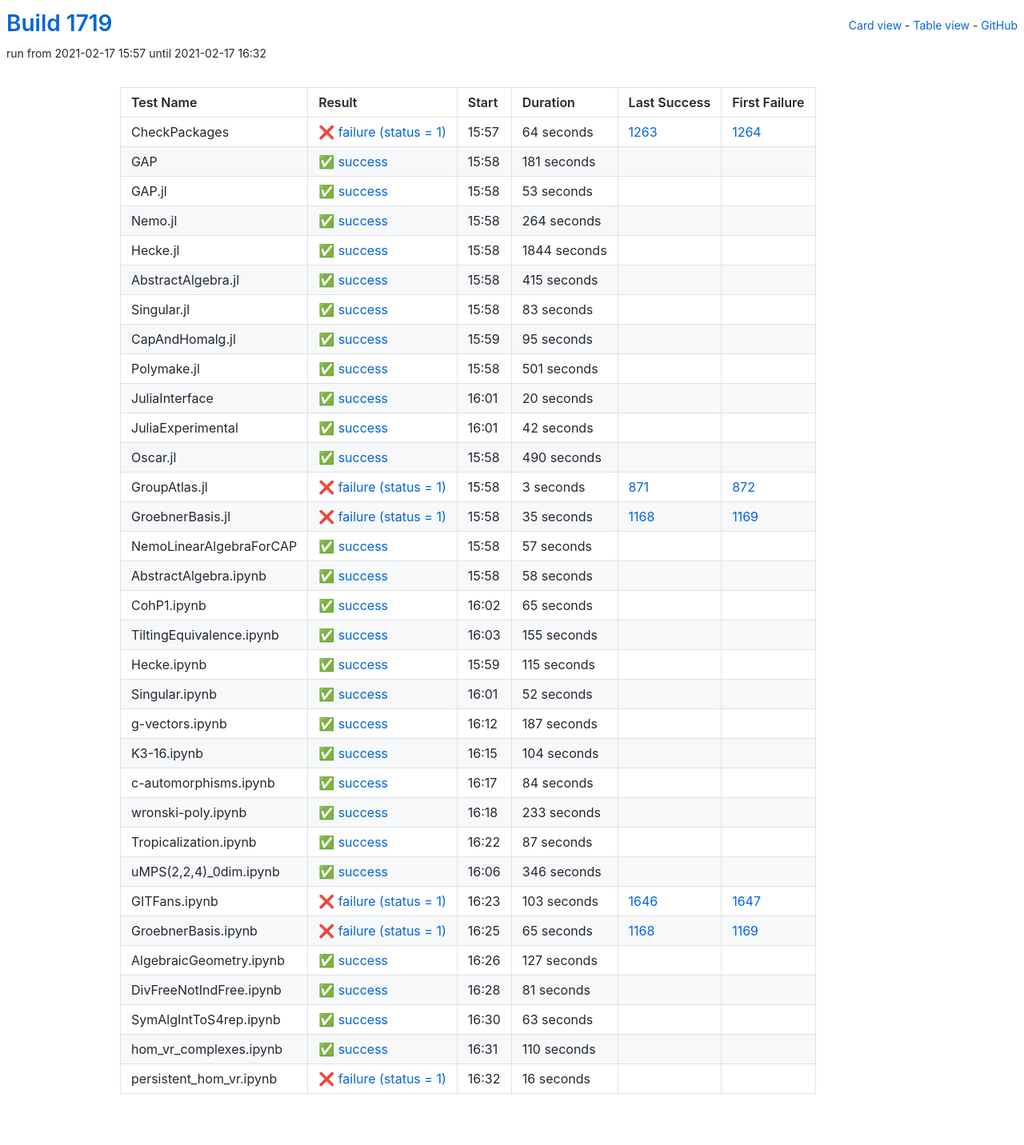
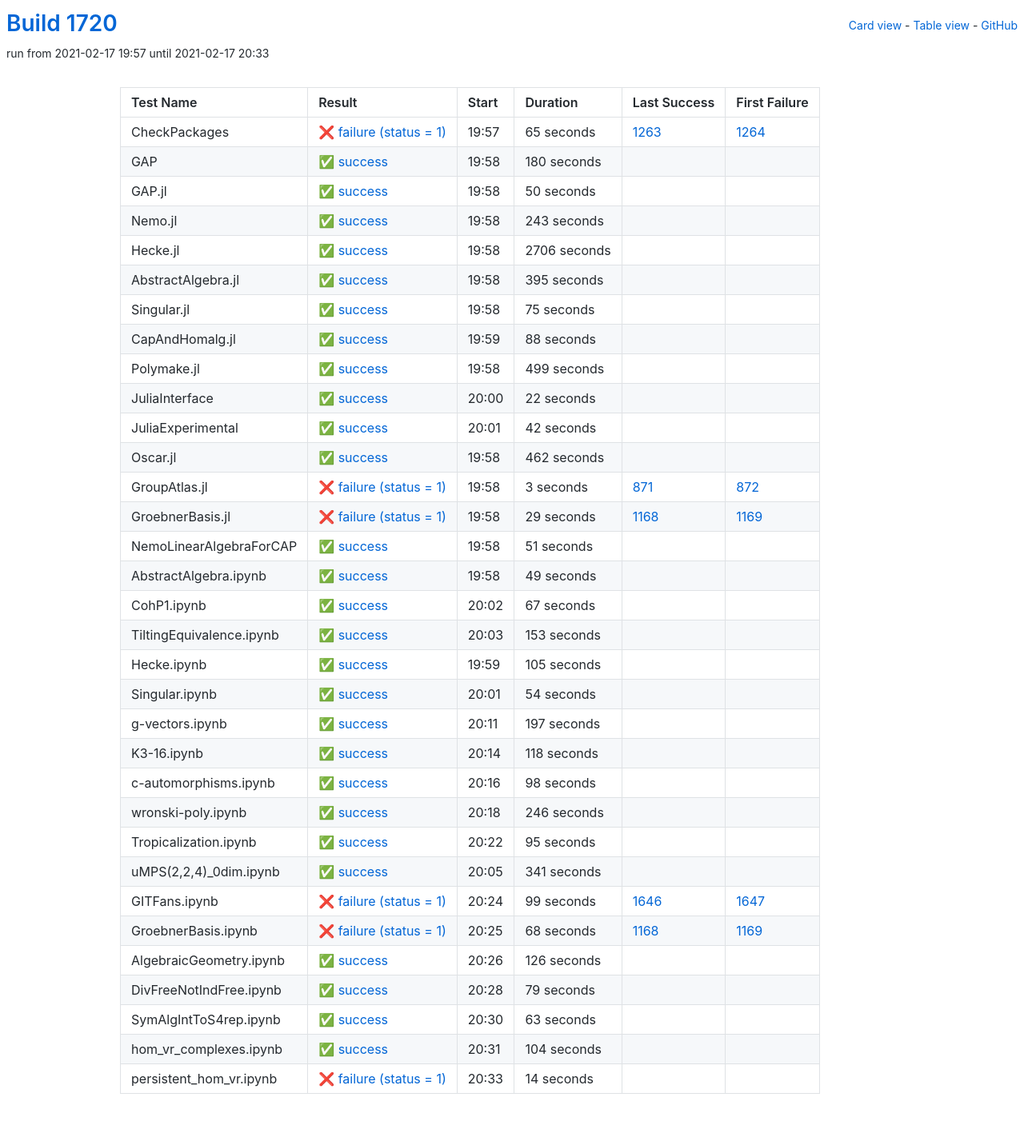
Before and after one commit to oscar-system/oscar-ci-status-stable, a Jekyll site: the page built from table.html, in a window 1280 px wide. Shown: the whole page at 80% size. Built offline with Jekyll 4.4.1, drawn with Linux system fonts in a browser that asks for light colours.

Commit message:
Build #1720

```diff
--- a/_data/ci.yml
+++ b/_data/ci.yml
@@ -1,6 +1,6 @@
 ---
-build: 1719
-build_url: https://oscarci.mathematik.uni-kl.de/job/oscar-stable/1719/
+build: 1720
+build_url: https://oscarci.mathematik.uni-kl.de/job/oscar-stable/1720/
 job: oscar-stable
 organization: oscar-system
 repo: oscar-ci-status-stable
@@ -8,128 +8,128 @@ repourl: https://github.com/oscar-system/oscar-ci-status-stable
 tests:
 - name: CheckPackages
   id: checkpackages
-  log: https://oscarci.mathematik.uni-kl.de/job/oscar-stable/1719/artifact/logs/build-1719/CheckPackages.log
-  start: 2021-02-17 15:57
+  log: https://oscarci.mathematik.uni-kl.de/job/oscar-stable/1720/artifact/logs/build-1720/CheckPackages.log
+  start: 2021-02-17 19:57
   success: false
   exitcode: 1
   status: failure
-  duration: 64
+  duration: 65
   last_success: 1263
   last_success_url: https://oscarci.mathematik.uni-kl.de/job/oscar-stable/1263/
   first_failure: 1264
   first_failure_url: https://oscarci.mathematik.uni-kl.de/job/oscar-stable/1264/
 - name: GAP
   id: gap
-  log: https://oscarci.mathematik.uni-kl.de/job/oscar-stable/1719/artifact/logs/build-1719/GAP.log
-  start: 2021-02-17 15:58
+  log: https://oscarci.mathematik.uni-kl.de/job/oscar-stable/1720/artifact/logs/build-1720/GAP.log
+  start: 2021-02-17 19:58
   success: true
   exitcode: 0
   status: success
-  duration: 181
+  duration: 180
   last_success: false
   last_success_url:
   first_failure: false
   first_failure_url:
 - name: GAP.jl
   id: gap-jl
-  log: https://oscarci.mathematik.uni-kl.de/job/oscar-stable/1719/artifact/logs/build-1719/GAP.jl.log
-  start: 2021-02-17 15:58
+  log: https://oscarci.mathematik.uni-kl.de/job/oscar-stable/1720/artifact/logs/build-1720/GAP.jl.log
+  start: 2021-02-17 19:58
   success: true
   exitcode: 0
   status: success
-  duration: 53
+  duration: 50
   last_success: false
   last_success_url:
   first_failure: false
   first_failure_url:
 - name: Nemo.jl
   id: nemo-jl
-  log: https://oscarci.mathematik.uni-kl.de/job/oscar-stable/1719/artifact/logs/build-1719/Nemo.jl.log
-  start: 2021-02-17 15:58
+  log: https://oscarci.mathematik.uni-kl.de/job/oscar-stable/1720/artifact/logs/build-1720/Nemo.jl.log
+  start: 2021-02-17 19:58
   success: true
   exitcode: 0
   status: success
-  duration: 264
+  duration: 243
   last_success: false
   last_success_url:
   first_failure: false
   first_failure_url:
 - name: Hecke.jl
   id: hecke-jl
-  log: https://oscarci.mathematik.uni-kl.de/job/oscar-stable/1719/artifact/logs/build-1719/Hecke.jl.log
-  start: 2021-02-17 15:58
+  log: https://oscarci.mathematik.uni-kl.de/job/oscar-stable/1720/artifact/logs/build-1720/Hecke.jl.log
+  start: 2021-02-17 19:58
   success: true
   exitcode: 0
   status: success
-  duration: 1844
+  duration: 2706
   last_success: false
   last_success_url:
   first_failure: false
   first_failure_url:
 - name: AbstractAlgebra.jl
   id: abstractalgebra-jl
-  log: https://oscarci.mathematik.uni-kl.de/job/oscar-stable/1719/artifact/logs/build-1719/AbstractAlgebra.jl.log
-  start: 2021-02-17 15:58
+  log: https://oscarci.mathematik.uni-kl.de/job/oscar-stable/1720/artifact/logs/build-1720/AbstractAlgebra.jl.log
+  start: 2021-02-17 19:58
   success: true
   exitcode: 0
   status: success
-  duration: 415
+  duration: 395
   last_success: false
   last_success_url:
   first_failure: false
   first_failure_url:
 - name: Singular.jl
   id: singular-jl
-  log: https://oscarci.mathematik.uni-kl.de/job/oscar-stable/1719/artifact/logs/build-1719/Singular.jl.log
-  start: 2021-02-17 15:58
+  log: https://oscarci.mathematik.uni-kl.de/job/oscar-stable/1720/artifact/logs/build-1720/Singular.jl.log
+  start: 2021-02-17 19:58
   success: true
   exitcode: 0
   status: success
-  duration: 83
+  duration: 75
   last_success: false
   last_success_url:
   first_failure: false
   first_failure_url:
 - name: CapAndHomalg.jl
   id: capandhomalg-jl
-  log: https://oscarci.mathematik.uni-kl.de/job/oscar-stable/1719/artifact/logs/build-1719/CapAndHomalg.jl.log
-  start: 2021-02-17 15:59
+  log: https://oscarci.mathematik.uni-kl.de/job/oscar-stable/1720/artifact/logs/build-1720/CapAndHomalg.jl.log
+  start: 2021-02-17 19:59
   success: true
   exitcode: 0
   status: success
-  duration: 95
+  duration: 88
   last_success: false
   last_success_url:
   first_failure: false
   first_failure_url:
 - name: Polymake.jl
   id: polymake-jl
-  log: https://oscarci.mathematik.uni-kl.de/job/oscar-stable/1719/artifact/logs/build-1719/Polymake.jl.log
-  start: 2021-02-17 15:58
+  log: https://oscarci.mathematik.uni-kl.de/job/oscar-stable/1720/artifact/logs/build-1720/Polymake.jl.log
+  start: 2021-02-17 19:58
   success: true
   exitcode: 0
   status: success
-  duration: 501
+  duration: 499
   last_success: false
   last_success_url:
   first_failure: false
   first_failure_url:
 - name: JuliaInterface
   id: juliainterface
-  log: https://oscarci.mathematik.uni-kl.de/job/oscar-stable/1719/artifact/logs/build-1719/JuliaInterface.log
-  start: 2021-02-17 16:01
+  log: https://oscarci.mathematik.uni-kl.de/job/oscar-stable/1720/artifact/logs/build-1720/JuliaInterface.log
+  start: 2021-02-17 20:00
   success: true
   exitcode: 0
   status: success
-  duration: 20
+  duration: 22
   last_success: false
   last_success_url:
   first_failure: false
   first_failure_url:
 - name: JuliaExperimental
   id: juliaexperimental
-  log: https://oscarci.mathematik.uni-kl.de/job/oscar-stable/1719/artifact/logs/build-1719/JuliaExperimental.log
-  start: 2021-02-17 16:01
+  log: https://oscarci.mathematik.uni-kl.de/job/oscar-stable/1720/artifact/logs/build-1720/JuliaExperimental.log
+  start: 2021-02-17 20:01
   success: true
   exitcode: 0
   status: success
@@ -140,20 +140,20 @@ tests:
   first_failure_url:
 - name: Oscar.jl
   id: oscar-jl
-  log: https://oscarci.mathematik.uni-kl.de/job/oscar-stable/1719/artifact/logs/build-1719/Oscar.jl.log
-  start: 2021-02-17 15:58
+  log: https://oscarci.mathematik.uni-kl.de/job/oscar-stable/1720/artifact/logs/build-1720/Oscar.jl.log
+  start: 2021-02-17 19:58
   success: true
   exitcode: 0
   status: success
-  duration: 490
+  duration: 462
   last_success: false
   last_success_url:
   first_failure: false
   first_failure_url:
 - name: GroupAtlas.jl
   id: groupatlas-jl
-  log: https://oscarci.mathematik.uni-kl.de/job/oscar-stable/1719/artifact/logs/build-1719/GroupAtlas.jl.log
-  start: 2021-02-17 15:58
+  log: https://oscarci.mathematik.uni-kl.de/job/oscar-stable/1720/artifact/logs/build-1720/GroupAtlas.jl.log
+  start: 2021-02-17 19:58
   success: false
   exitcode: 1
   status: failure
@@ -164,212 +164,212 @@ tests:
   first_failure_url: https://oscarci.mathematik.uni-kl.de/job/oscar-stable/872/
 - name: GroebnerBasis.jl
   id: groebnerbasis-jl
-  log: https://oscarci.mathematik.uni-kl.de/job/oscar-stable/1719/artifact/logs/build-1719/GroebnerBasis.jl.log
-  start: 2021-02-17 15:58
+  log: https://oscarci.mathematik.uni-kl.de/job/oscar-stable/1720/artifact/logs/build-1720/GroebnerBasis.jl.log
+  start: 2021-02-17 19:58
   success: false
   exitcode: 1
   status: failure
-  duration: 35
+  duration: 29
   last_success: 1168
   last_success_url: https://oscarci.mathematik.uni-kl.de/job/oscar-stable/1168/
   first_failure: 1169
   first_failure_url: https://oscarci.mathematik.uni-kl.de/job/oscar-stable/1169/
 - name: NemoLinearAlgebraForCAP
   id: nemolinearalgebraforcap
-  log: https://oscarci.mathematik.uni-kl.de/job/oscar-stable/1719/artifact/logs/build-1719/NemoLinearAlgebraForCAP.log
-  start: 2021-02-17 15:58
+  log: https://oscarci.mathematik.uni-kl.de/job/oscar-stable/1720/artifact/logs/build-1720/NemoLinearAlgebraForCAP.log
+  start: 2021-02-17 19:58
   success: true
   exitcode: 0
   status: success
-  duration: 57
+  duration: 51
   last_success: false
   last_success_url:
   first_failure: false
   first_failure_url:
 - name: AbstractAlgebra.ipynb
   id: abstractalgebra-ipynb
-  log: https://oscarci.mathematik.uni-kl.de/job/oscar-stable/1719/artifact/logs/build-1719/AbstractAlgebra.ipynb.log
-  start: 2021-02-17 15:58
+  log: https://oscarci.mathematik.uni-kl.de/job/oscar-stable/1720/artifact/logs/build-1720/AbstractAlgebra.ipynb.log
+  start: 2021-02-17 19:58
   success: true
   exitcode: 0
   status: success
-  duration: 58
+  duration: 49
   last_success: false
   last_success_url:
   first_failure: false
   first_failure_url:
 - name: CohP1.ipynb
   id: cohp1-ipynb
-  log: https://oscarci.mathematik.uni-kl.de/job/oscar-stable/1719/artifact/logs/build-1719/CohP1.ipynb.log
-  start: 2021-02-17 16:02
+  log: https://oscarci.mathematik.uni-kl.de/job/oscar-stable/1720/artifact/logs/build-1720/CohP1.ipynb.log
+  start: 2021-02-17 20:02
   success: true
   exitcode: 0
   status: success
-  duration: 65
+  duration: 67
   last_success: false
   last_success_url:
   first_failure: false
   first_failure_url:
 - name: TiltingEquivalence.ipynb
   id: tiltingequivalence-ipynb
-  log: https://oscarci.mathematik.uni-kl.de/job/oscar-stable/1719/artifact/logs/build-1719/TiltingEquivalence.ipynb.log
-  start: 2021-02-17 16:03
+  log: https://oscarci.mathematik.uni-kl.de/job/oscar-stable/1720/artifact/logs/build-1720/TiltingEquivalence.ipynb.log
+  start: 2021-02-17 20:03
   success: true
   exitcode: 0
   status: success
-  duration: 155
+  duration: 153
   last_success: false
   last_success_url:
   first_failure: false
   first_failure_url:
 - name: Hecke.ipynb
   id: hecke-ipynb
-  log: https://oscarci.mathematik.uni-kl.de/job/oscar-stable/1719/artifact/logs/build-1719/Hecke.ipynb.log
-  start: 2021-02-17 15:59
+  log: https://oscarci.mathematik.uni-kl.de/job/oscar-stable/1720/artifact/logs/build-1720/Hecke.ipynb.log
+  start: 2021-02-17 19:59
   success: true
   exitcode: 0
   status: success
-  duration: 115
+  duration: 105
   last_success: false
   last_success_url:
   first_failure: false
   first_failure_url:
 - name: Singular.ipynb
   id: singular-ipynb
-  log: https://oscarci.mathematik.uni-kl.de/job/oscar-stable/1719/artifact/logs/build-1719/Singular.ipynb.log
-  start: 2021-02-17 16:01
+  log: https://oscarci.mathematik.uni-kl.de/job/oscar-stable/1720/artifact/logs/build-1720/Singular.ipynb.log
+  start: 2021-02-17 20:01
   success: true
   exitcode: 0
   status: success
-  duration: 52
+  duration: 54
   last_success: false
   last_success_url:
   first_failure: false
   first_failure_url:
 - name: g-vectors.ipynb
   id: g-vectors-ipynb
-  log: https://oscarci.mathematik.uni-kl.de/job/oscar-stable/1719/artifact/logs/build-1719/g-vectors.ipynb.log
-  start: 2021-02-17 16:12
+  log: https://oscarci.mathematik.uni-kl.de/job/oscar-stable/1720/artifact/logs/build-1720/g-vectors.ipynb.log
+  start: 2021-02-17 20:11
   success: true
   exitcode: 0
   status: success
-  duration: 187
+  duration: 197
   last_success: false
   last_success_url:
   first_failure: false
   first_failure_url:
 - name: K3-16.ipynb
   id: k3-16-ipynb
-  log: https://oscarci.mathematik.uni-kl.de/job/oscar-stable/1719/artifact/logs/build-1719/K3-16.ipynb.log
-  start: 2021-02-17 16:15
+  log: https://oscarci.mathematik.uni-kl.de/job/oscar-stable/1720/artifact/logs/build-1720/K3-16.ipynb.log
+  start: 2021-02-17 20:14
   success: true
   exitcode: 0
   status: success
-  duration: 104
+  duration: 118
   last_success: false
   last_success_url:
   first_failure: false
   first_failure_url:
 - name: c-automorphisms.ipynb
   id: c-automorphisms-ipynb
-  log: https://oscarci.mathematik.uni-kl.de/job/oscar-stable/1719/artifact/logs/build-1719/c-automorphisms.ipynb.log
-  start: 2021-02-17 16:17
+  log: https://oscarci.mathematik.uni-kl.de/job/oscar-stable/1720/artifact/logs/build-1720/c-automorphisms.ipynb.log
+  start: 2021-02-17 20:16
   success: true
   exitcode: 0
   status: success
-  duration: 84
+  duration: 98
   last_success: false
   last_success_url:
   first_failure: false
   first_failure_url:
 - name: wronski-poly.ipynb
   id: wronski-poly-ipynb
-  log: https://oscarci.mathematik.uni-kl.de/job/oscar-stable/1719/artifact/logs/build-1719/wronski-poly.ipynb.log
-  start: 2021-02-17 16:18
+  log: https://oscarci.mathematik.uni-kl.de/job/oscar-stable/1720/artifact/logs/build-1720/wronski-poly.ipynb.log
+  start: 2021-02-17 20:18
   success: true
   exitcode: 0
   status: success
-  duration: 233
+  duration: 246
   last_success: false
   last_success_url:
   first_failure: false
   first_failure_url:
 - name: Tropicalization.ipynb
   id: tropicalization-ipynb
-  log: https://oscarci.mathematik.uni-kl.de/job/oscar-stable/1719/artifact/logs/build-1719/Tropicalization.ipynb.log
-  start: 2021-02-17 16:22
+  log: https://oscarci.mathematik.uni-kl.de/job/oscar-stable/1720/artifact/logs/build-1720/Tropicalization.ipynb.log
+  start: 2021-02-17 20:22
   success: true
   exitcode: 0
   status: success
-  duration: 87
+  duration: 95
   last_success: false
   last_success_url:
   first_failure: false
   first_failure_url:
 - name: uMPS(2,2,4)_0dim.ipynb
   id: umps-2-2-4-0dim-ipynb
-  log: https://oscarci.mathematik.uni-kl.de/job/oscar-stable/1719/artifact/logs/build-1719/uMPS-2-2-4-_0dim.ipynb.log
-  start: 2021-02-17 16:06
+  log: https://oscarci.mathematik.uni-kl.de/job/oscar-stable/1720/artifact/logs/build-1720/uMPS-2-2-4-_0dim.ipynb.log
+  start: 2021-02-17 20:05
   success: true
   exitcode: 0
   status: success
-  duration: 346
+  duration: 341
   last_success: false
   last_success_url:
   first_failure: false
   first_failure_url:
 - name: GITFans.ipynb
   id: gitfans-ipynb
-  log: https://oscarci.mathematik.uni-kl.de/job/oscar-stable/1719/artifact/logs/build-1719/GITFans.ipynb.log
-  start: 2021-02-17 16:23
+  log: https://oscarci.mathematik.uni-kl.de/job/oscar-stable/1720/artifact/logs/build-1720/GITFans.ipynb.log
+  start: 2021-02-17 20:24
   success: false
   exitcode: 1
   status: failure
-  duration: 103
+  duration: 99
   last_success: 1646
   last_success_url: https://oscarci.mathematik.uni-kl.de/job/oscar-stable/1646/
   first_failure: 1647
   first_failure_url: https://oscarci.mathematik.uni-kl.de/job/oscar-stable/1647/
 - name: GroebnerBasis.ipynb
   id: groebnerbasis-ipynb
-  log: https://oscarci.mathematik.uni-kl.de/job/oscar-stable/1719/artifact/logs/build-1719/GroebnerBasis.ipynb.log
-  start: 2021-02-17 16:25
+  log: https://oscarci.mathematik.uni-kl.de/job/oscar-stable/1720/artifact/logs/build-1720/GroebnerBasis.ipynb.log
+  start: 2021-02-17 20:25
   success: false
   exitcode: 1
   status: failure
-  duration: 65
+  duration: 68
   last_success: 1168
   last_success_url: https://oscarci.mathematik.uni-kl.de/job/oscar-stable/1168/
   first_failure: 1169
   first_failure_url: https://oscarci.mathematik.uni-kl.de/job/oscar-stable/1169/
 - name: AlgebraicGeometry.ipynb
   id: algebraicgeometry-ipynb
-  log: https://oscarci.mathematik.uni-kl.de/job/oscar-stable/1719/artifact/logs/build-1719/AlgebraicGeometry.ipynb.log
-  start: 2021-02-17 16:26
+  log: https://oscarci.mathematik.uni-kl.de/job/oscar-stable/1720/artifact/logs/build-1720/AlgebraicGeometry.ipynb.log
+  start: 2021-02-17 20:26
   success: true
   exitcode: 0
   status: success
-  duration: 127
+  duration: 126
   last_success: false
   last_success_url:
   first_failure: false
   first_failure_url:
 - name: DivFreeNotIndFree.ipynb
   id: divfreenotindfree-ipynb
-  log: https://oscarci.mathematik.uni-kl.de/job/oscar-stable/1719/artifact/logs/build-1719/DivFreeNotIndFree.ipynb.log
-  start: 2021-02-17 16:28
+  log: https://oscarci.mathematik.uni-kl.de/job/oscar-stable/1720/artifact/logs/build-1720/DivFreeNotIndFree.ipynb.log
+  start: 2021-02-17 20:28
   success: true
   exitcode: 0
   status: success
-  duration: 81
+  duration: 79
   last_success: false
   last_success_url:
   first_failure: false
   first_failure_url:
 - name: SymAlgIntToS4rep.ipynb
   id: symalginttos4rep-ipynb
-  log: https://oscarci.mathematik.uni-kl.de/job/oscar-stable/1719/artifact/logs/build-1719/SymAlgIntToS4rep.ipynb.log
-  start: 2021-02-17 16:30
+  log: https://oscarci.mathematik.uni-kl.de/job/oscar-stable/1720/artifact/logs/build-1720/SymAlgIntToS4rep.ipynb.log
+  start: 2021-02-17 20:30
   success: true
   exitcode: 0
   status: success
@@ -380,24 +380,24 @@ tests:
   first_failure_url:
 - name: hom_vr_complexes.ipynb
   id: hom-vr-complexes-ipynb
-  log: https://oscarci.mathematik.uni-kl.de/job/oscar-stable/1719/artifact/logs/build-1719/hom_vr_complexes.ipynb.log
-  start: 2021-02-17 16:31
+  log: https://oscarci.mathematik.uni-kl.de/job/oscar-stable/1720/artifact/logs/build-1720/hom_vr_complexes.ipynb.log
+  start: 2021-02-17 20:31
   success: true
   exitcode: 0
   status: success
-  duration: 110
+  duration: 104
   last_success: false
   last_success_url:
   first_failure: false
   first_failure_url:
 - name: persistent_hom_vr.ipynb
   id: persistent-hom-vr-ipynb
-  log: https://oscarci.mathematik.uni-kl.de/job/oscar-stable/1719/artifact/logs/build-1719/persistent_hom_vr.ipynb.log
-  start: 2021-02-17 16:32
+  log: https://oscarci.mathematik.uni-kl.de/job/oscar-stable/1720/artifact/logs/build-1720/persistent_hom_vr.ipynb.log
+  start: 2021-02-17 20:33
   success: false
   exitcode: 1
   status: failure
-  duration: 16
+  duration: 14
   last_success: false
   last_success_url:
   first_failure: false
```
Also changed, not shown: README.md.
